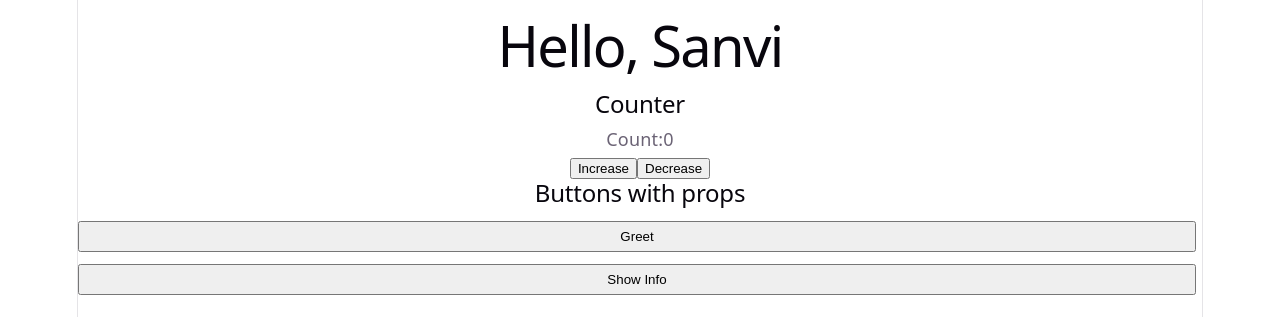
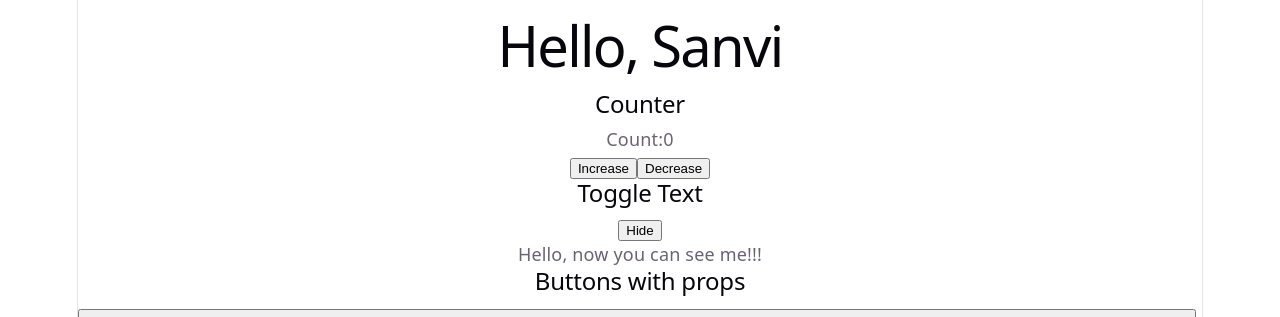
Before and after one commit to Sanvi-R-Rao/SW_CSE_B2.2_Internship, a React (Vite) app in the folder Day/Day13/day-13-react-app/: page / in a window 1280 px wide. Shown: the top 317 px of the page. Built offline with nearby package versions, Linux system fonts and the light colour scheme.

Commit message:
State eg2

```diff
--- a/Day/Day13/day-13-react-app/src/App.jsx
+++ b/Day/Day13/day-13-react-app/src/App.jsx
@@ -3,11 +3,13 @@ import {ProductCard} from "./components/P2";
 import './App.css';
 import ButtonDemo from "./components/P3";
 import Counter from "./components/StateExample1.jsx";
+import ToggleText from "./components/StateExample2.jsx";
 function App() {
   return (
     <>
     <Welcome name="Sanvi"/>
     <Counter/>
+    <ToggleText/>
     <ButtonDemo />
     <ProductCard
     // name="Sony WH-CH720N Active Noise Cancellation Wireless Bluetooth Over Ear Headphones"
--- /dev/null
+++ b/Day/Day13/day-13-react-app/src/components/StateExample2.jsx
@@ -0,0 +1,14 @@
+import { useState } from "react";
+function ToggleText(params) {
+    const[showText,setShowText]=useState(true);
+    return(
+    <div>
+        <h2>Toggle Text</h2>
+
+        <button onClick={()=>setShowText(!showText)}>{showText ? "Hide" : "Show"}</button>
+
+        {showText && <p>Hello, now you can see me!!!</p> }
+    </div>
+    );
+}
+export default ToggleText;
```
